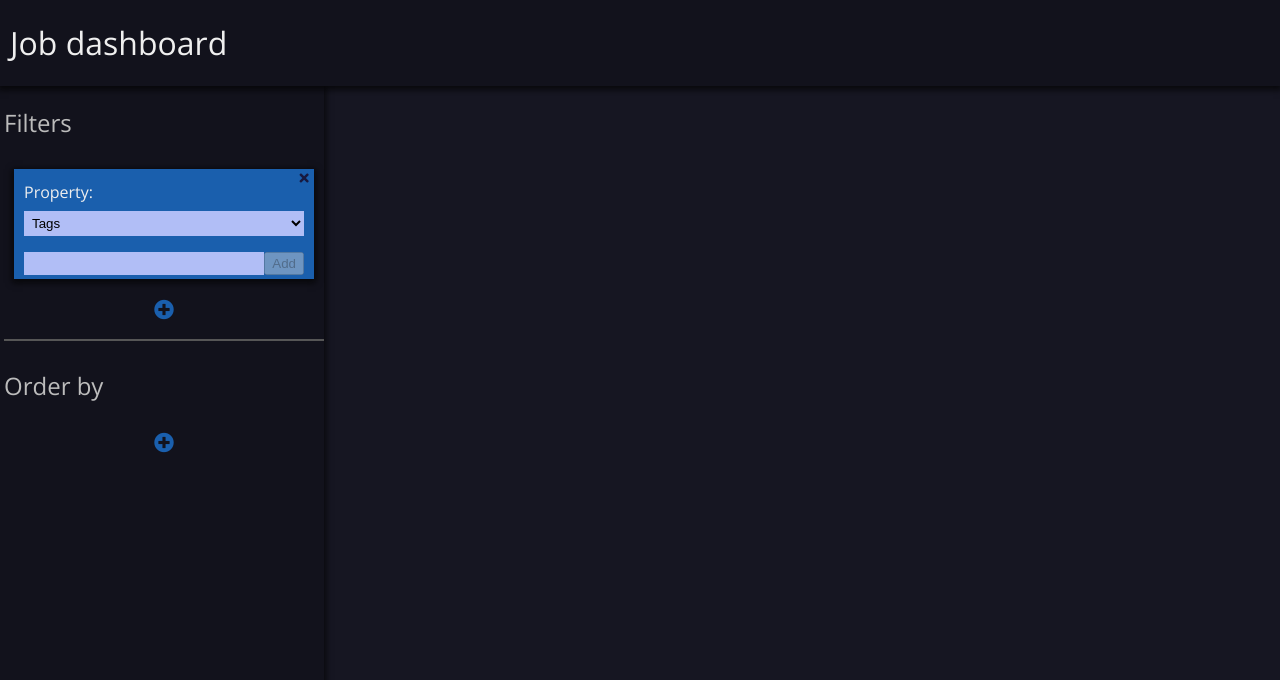
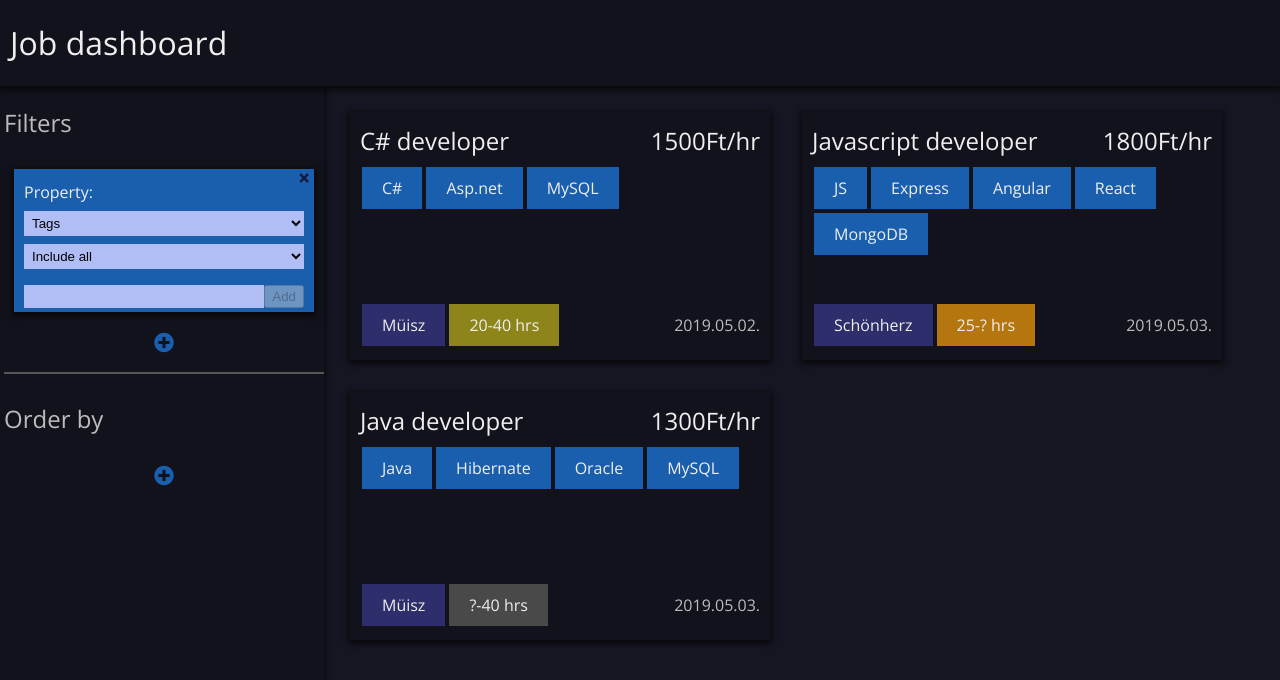
Before and after one commit to DanielSharp01/job-dashboard, a React (Create React App) app in the folder app/: page / in a window 1280 px wide. Both pictures are taken after a click on the button 164 px from the left and 179 px from the top of the page. Shown: the top 680 px of the page. Built offline with nearby package versions, Linux system fonts and the light colour scheme.

Commit message:
Filters extended

```diff
--- a/app/package.json
+++ b/app/package.json
@@ -3,6 +3,7 @@
   "version": "0.1.0",
   "author": "Daniel Sharp",
   "dependencies": {
+    "moment": "^2.24.0",
     "react": "^16.8.6",
     "react-dom": "^16.8.6",
     "react-redux": "^7.0.3",
--- a/app/src/Actions/filters.js
+++ b/app/src/Actions/filters.js
@@ -4,6 +4,7 @@ import {
   REMOVE_FILTER,
   ADD_LIST_FILTER_VALUE,
   TOGGLE_LIST_FILTER_VALUE,
+  CHANGE_LIST_FILTER_INCLUDE_TYPE,
   REMOVE_LIST_FILTER_VALUE,
   CHANGE_RANGE_FILTER_VALUE
 } from "./index";
@@ -46,6 +47,14 @@ export function toggleListFilterValue(index, valueIndex, checked) {
   }
 }
 
+export function changeListFilterIncludeType(index, includeType) {
+  return {
+    type: CHANGE_LIST_FILTER_INCLUDE_TYPE,
+    index,
+    includeType
+  }
+}
+
 export function removeListFilterValue(index, valueIndex) {
   return {
     type: REMOVE_LIST_FILTER_VALUE,
--- a/app/src/Actions/index.js
+++ b/app/src/Actions/index.js
@@ -14,5 +14,6 @@ export const REMOVE_FILTER = "REMOVE_FILTER";
 export const ADD_LIST_FILTER_VALUE = "ADD_LIST_FILTER_VALUE";
 export const REMOVE_LIST_FILTER_VALUE = "REMOVE_LIST_FILTER_VALUE";
 export const TOGGLE_LIST_FILTER_VALUE = "TOGGLE_LIST_FILTER_VALUE";
+export const CHANGE_LIST_FILTER_INCLUDE_TYPE = "CHANGE_LIST_FILTER_INCLUDE_TYPE";
 
 export const CHANGE_RANGE_FILTER_VALUE = "CHANGE_RANGE_FILTER_VALUE";
--- a/app/src/Components/Containers/FilterContainer.js
+++ b/app/src/Components/Containers/FilterContainer.js
@@ -5,6 +5,7 @@ import {
   removeFilter,
   addListFilterValue,
   toggleListFilterValue,
+  changeListFilterIncludeType,
   removeListFilterValue,
   changeRangeFilterValue
 } from "../../Actions/filters"
@@ -21,6 +22,7 @@ const mapDispatchToProps = (dispatch, { index }) => ({
   remove: () => dispatch(removeFilter(index)),
   onListAdd: (value) => dispatch(addListFilterValue(index, value)),
   onListChecked: (valueIndex) => dispatch(toggleListFilterValue(index, valueIndex)),
+  changeIncludeType: (type) => dispatch(changeListFilterIncludeType(index, type)),
   onListRemove: (valueIndex) => dispatch(removeListFilterValue(index, valueIndex)),
   onRangeChange: ({ from, to }) => dispatch(changeRangeFilterValue(index, { from, to })),
 });
--- a/app/src/Components/Containers/JobContainer.js
+++ b/app/src/Components/Containers/JobContainer.js
@@ -1,16 +1,17 @@
 import { connect } from 'react-redux'
 import JobCards from "../JobCards/JobCards";
+import moment from "moment";
 
 function includesAny(haystack, needle) {
-  return haystack.filter(he => needle.filter(ne => he.includes(ne)).length > 0).length > 0;
+  return needle.length === 0 || haystack.filter(he => needle.filter(ne => he.toLowerCase().includes(ne.toLowerCase())).length > 0).length > 0;
 }
 
 function includesAll(haystack, needle) {
-  return needle.length !== 0 && needle.filter(ne => haystack.filter(he => he.includes(ne)).length === 0).length === 0;
+  return needle.filter(ne => haystack.filter(he => he.toLowerCase().includes(ne.toLowerCase())).length === 0).length === 0;
 }
 
 function includesNone(haystack, needle) {
-  return haystack.filter(he => needle.filter(ne => he.includes(ne)).length > 0).length === 0;
+  return haystack.filter(he => needle.filter(ne => he.toLowerCase().includes(ne.toLowerCase())).length > 0).length === 0;
 }
 
 function getFilterPredicate(filter) {
@@ -18,14 +19,21 @@ function getFilterPredicate(filter) {
   switch (filter.property) {
     case "Tags":
       values = filter.values.filter(v => v.checked).map(v => v.name);
-      return job => includesAny(job.tags, values);
+      switch (filter.includeType) {
+        case "all":
+          return job => includesAll(job.tags, values);
+        case "any":
+          return job => includesAny(job.tags, values);
+        case "none":
+          return job => includesNone(job.tags, values);
+      }
     case "Organization":
       values = filter.values.filter(v => v.checked).map(v => v.name);
       return job => values.includes(job.organization)
     case "Pay":
-      return job => false
+      return job => job.pay && job.pay >= filter.fromValue
     case "Min hours":
-      return job => false
+      return job => job.minHours && job.minHours >= filter.fromValue && job.minHours <= filter.toValue
   }
 }
 
@@ -35,6 +43,12 @@ function getSortComparator(sortCriteria) {
       return (a, b) => a.pay - b.pay;
     case "Min hours":
       return (a, b) => (a.minHours ? a.minHours : 0) - (b.minHours ? b.minHours : 0)
+    case "Date":
+      return (a, b) => {
+        a = moment(a.date);
+        b = moment(b.date);
+        return a.isBefore(b) ? -1 : a.isAfter(b) ? 1 : 0
+      }
   }
 }
 
--- a/app/src/Components/Filter/Filter.js
+++ b/app/src/Components/Filter/Filter.js
@@ -29,9 +29,16 @@ export default function Filter(props) {
           onChange={props.onRangeChange} />
       }
       {
-        type === "list" &&
+        type === "list" && <p>
+          <select value={props.includeType} onChange={(e) => props.changeIncludeType(e.target.value)}>
+            {["all", "any", "none"].map(v => (<option key={v} value={v}>Include {v}</option>))}
+          </select>
+        </p>
+      }
+      {
+        (type.includes("list")) &&
         <CheckListInput
-          fixed={props.fixed}
+          fixed={type === "fixed-list"}
           list={props.values.map((v, i) => ({ ...v, index: i }))}
           onAdd={props.onListAdd}
           onChecked={props.onListChecked}
--- a/app/src/Components/JobCard/JobCard.js
+++ b/app/src/Components/JobCard/JobCard.js
@@ -1,5 +1,6 @@
 import React from 'react';
 import "./JobCard.scss";
+import moment from "moment";
 
 export default function JobCard({ name, pay, tags, organization, minHours, maxHours, date, compact }) {
   let hoursClass = (!minHours && minHours !== 0) ? "gray" :
@@ -24,7 +25,7 @@ export default function JobCard({ name, pay, tags, organization, minHours, maxHo
           {minHours !== 0 && !minHours ? "?" : minHours}-{maxHours !== 0 && !maxHours ? "?" : maxHours} hrs
         </div>}
       </div>
-      <span className="date">{date}</span>
+      <span className="date">{moment(date).format("YYYY.MM.DD.")}</span>
     </div>
   </div>
 }
--- a/app/src/Reducers/filters.js
+++ b/app/src/Reducers/filters.js
@@ -5,7 +5,8 @@ import {
   ADD_LIST_FILTER_VALUE,
   TOGGLE_LIST_FILTER_VALUE,
   REMOVE_LIST_FILTER_VALUE,
-  CHANGE_RANGE_FILTER_VALUE
+  CHANGE_RANGE_FILTER_VALUE,
+  CHANGE_LIST_FILTER_INCLUDE_TYPE
 } from "../Actions";
 
 import uuidv4 from "uuid/v4";
@@ -17,13 +18,12 @@ function propertyFilterMap(property) {
     case "Tags":
       return {
         type: "list",
-        fixed: false,
+        includeType: "all",
         values: []
       };
     case "Organization":
       return {
-        type: "list",
-        fixed: true,
+        type: "fixed-list",
         values: [{ id: uuidv4(), name: "Müisz", checked: true }, { id: uuidv4(), name: "Schönherz", checked: true }]
       };
     case "Pay":
@@ -87,6 +87,12 @@ export default (state = [], action) => {
           }),
         ...state.slice(action.index + 1)
       ];
+    case CHANGE_LIST_FILTER_INCLUDE_TYPE:
+      return [
+        ...state.slice(0, action.index),
+        Object.assign({}, state[action.index], { includeType: action.includeType }),
+        ...state.slice(action.index + 1)
+      ];
     case REMOVE_LIST_FILTER_VALUE:
       values = state[action.index].values;
       return [
--- a/app/src/Reducers/sortCriteria.js
+++ b/app/src/Reducers/sortCriteria.js
@@ -7,7 +7,7 @@ import {
 } from "../Actions";
 import uuidv4 from "uuid/v4";
 
-export const properties = ["Pay", "Min hours"];
+export const properties = ["Pay", "Min hours", "Date"];
 
 function directionForProperty(property) {
   switch (property) {
@@ -15,6 +15,8 @@ function directionForProperty(property) {
       return "Desc";
     case "Min hours":
       return "Asc";
+    case "Date":
+      return "Desc";
   }
 }
 
--- a/app/src/index.js
+++ b/app/src/index.js
@@ -30,8 +30,8 @@ function recieveJobsAsync() {
   return dispatch => {
     setTimeout(() => {
       dispatch(recieveJobs([
-        { id: uuidv4(), name: "C# developer", pay: 1500, tags: ["C#", "Asp.net", "MySQL"], organization: "Müisz", date: "2019.05.02.", minHours: 20, maxHours: 40 },
-        { id: uuidv4(), name: "Javascript developer", pay: 1800, tags: ["JS", "Express", "Angular", "React", "MongoDB"], organization: "Schönherz", date: "2019.05.03.", minHours: 25 },
+        { id: uuidv4(), name: "C# developer", pay: 1500, tags: ["C#", "Asp.net", "MySQL"], organization: "Müisz", date: "2019-05-02", minHours: 20, maxHours: 40 },
+        { id: uuidv4(), name: "Javascript developer", pay: 1800, tags: ["JS", "Express", "Angular", "React", "MongoDB"], organization: "Schönherz", date: "2019-05-03", minHours: 25 },
       ]));
     }, 100);
   };
@@ -41,7 +41,7 @@ function newJobAsync() {
   return dispatch => {
     setTimeout(() => {
       dispatch(newJob(
-        { id: uuidv4(), name: "Java developer", pay: 1300, tags: ["Java", "Hibernate", "Oracle", "MySQL"], organization: "Müisz", date: "2019.05.03.", maxHours: 40 }
+        { id: uuidv4(), name: "Java developer", pay: 1300, tags: ["Java", "Hibernate", "Oracle", "MySQL"], organization: "Müisz", date: "2019-05-03", maxHours: 40 }
       ));
     }, 1000);
   };
```
Also changed, not shown: 1 other file (tests, documents, lock files or other folders).
